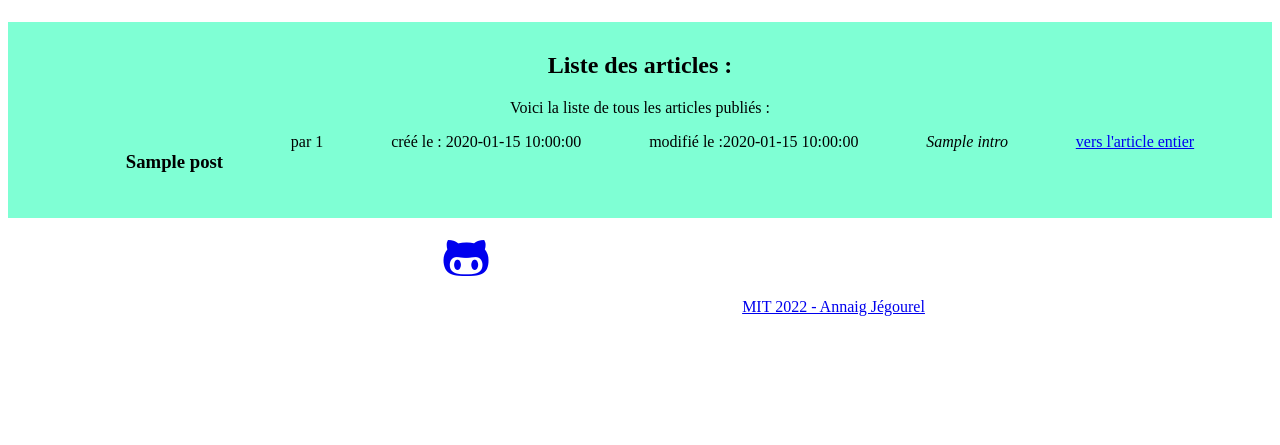
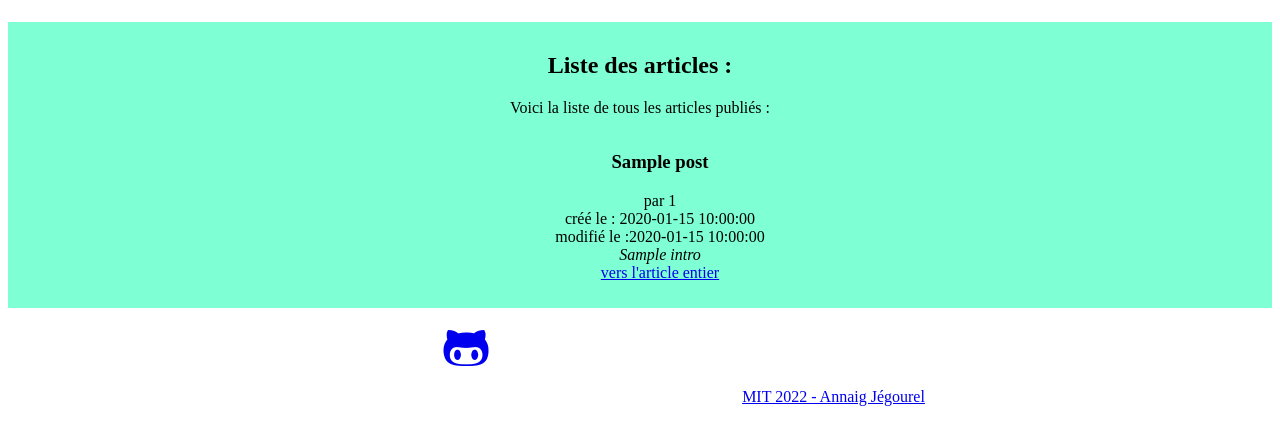
Before and after one commit to AnnaigJegourel/OC-P5-Creez-votre-premier-blog-en-PHP, a PHP site: template src/View/post.twig in a window 1280 px wide. Shown: the part 122-567 px from the top of the page. Run offline with PHP 8.4, Linux system fonts and the light colour scheme; the template is opened without the code that fills it: most values are stand-ins (such as "Sample title", 1, 10 or a date in 2020); some libraries are stand-ins or nearby versions.

Commit message:
Update style.css for posts list page

```diff
--- a/public/style.css
+++ b/public/style.css
@@ -14,3 +14,7 @@ ul {
   justify-content: space-evenly;
   list-style: none;
 }
+
+.postInList {
+  flex-direction: column;
+}
```
